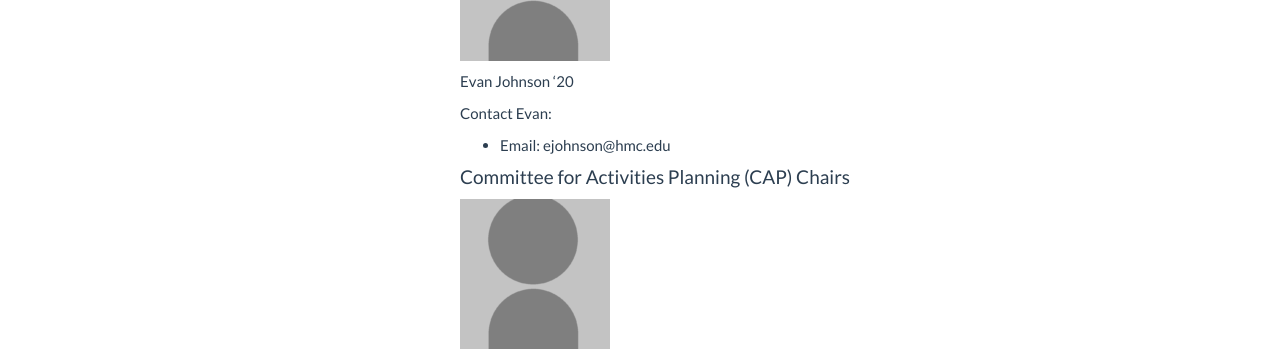
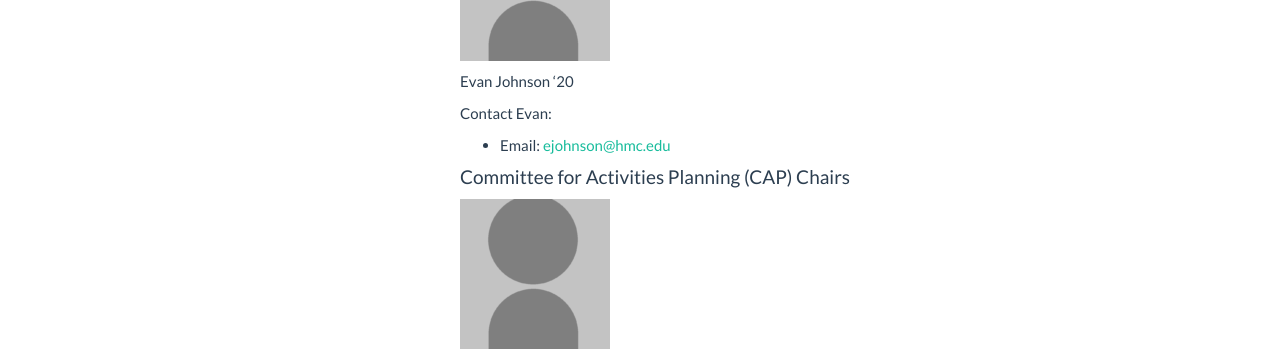
Before and after one commit to julezjw/ASHMCSite, a Jekyll site: the page built from _docs/index.md, in a window 1280 px wide and 900 px high, scrolled down 2743 px. Shown: the part 124-475 px from the top of the window. Built offline with Jekyll 4.4.1, drawn with Linux system fonts in a browser that asks for light colours; nearby versions of some CDN libraries; some of the changed lines change nothing that is shown.

Commit message:
wow a change

```diff
--- a/_docs/index.md
+++ b/_docs/index.md
@@ -71,7 +71,7 @@ Contact Lorenzo:
 Evan Johnson '20
 
 Contact Evan:
-  * Email: ejohnson@hmc.edu
+  * Email: [ejohnson@hmc.edu](mailto:ejohnson@hmc.edu)
 
 #### Committee for Activities Planning (CAP) Chairs
 
```
